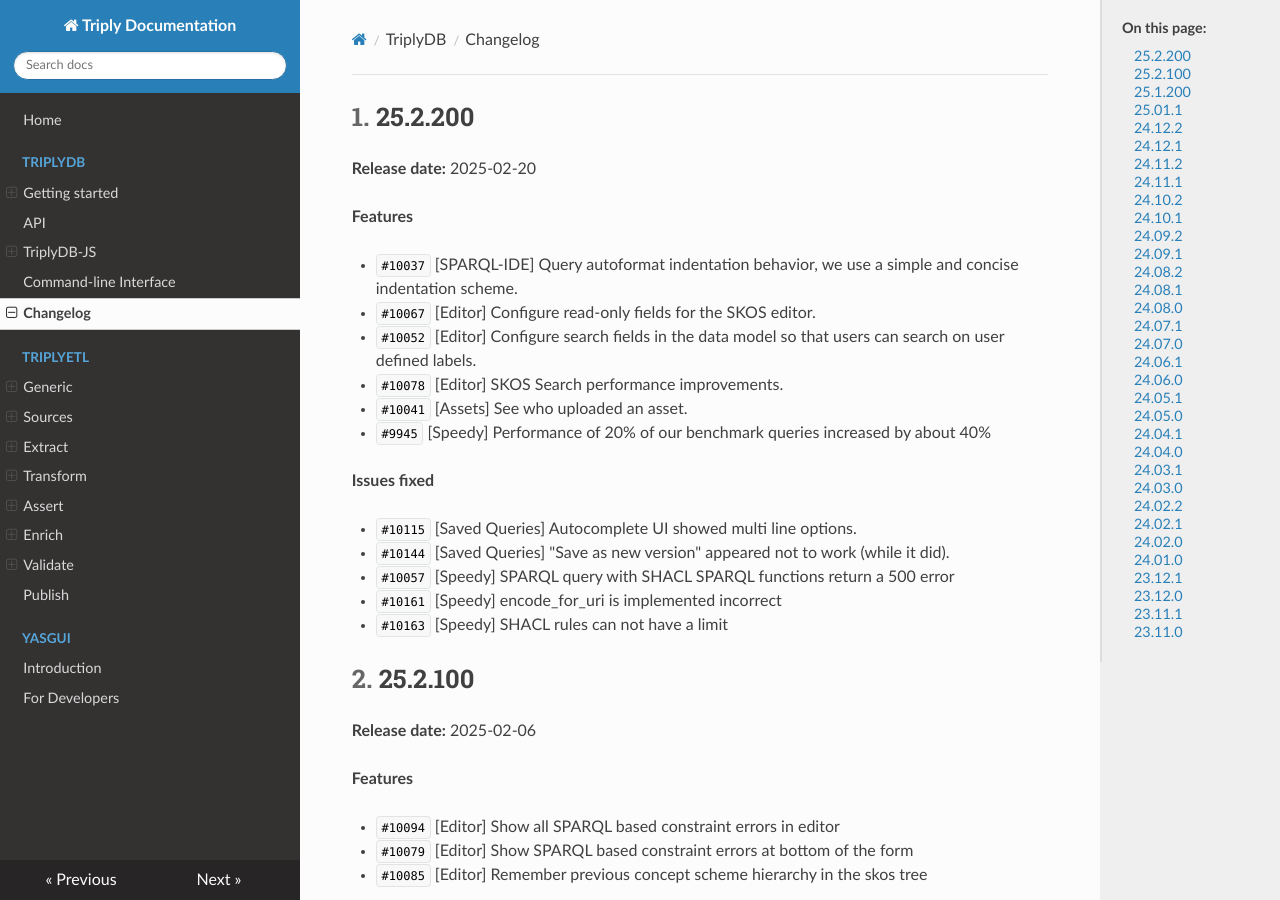
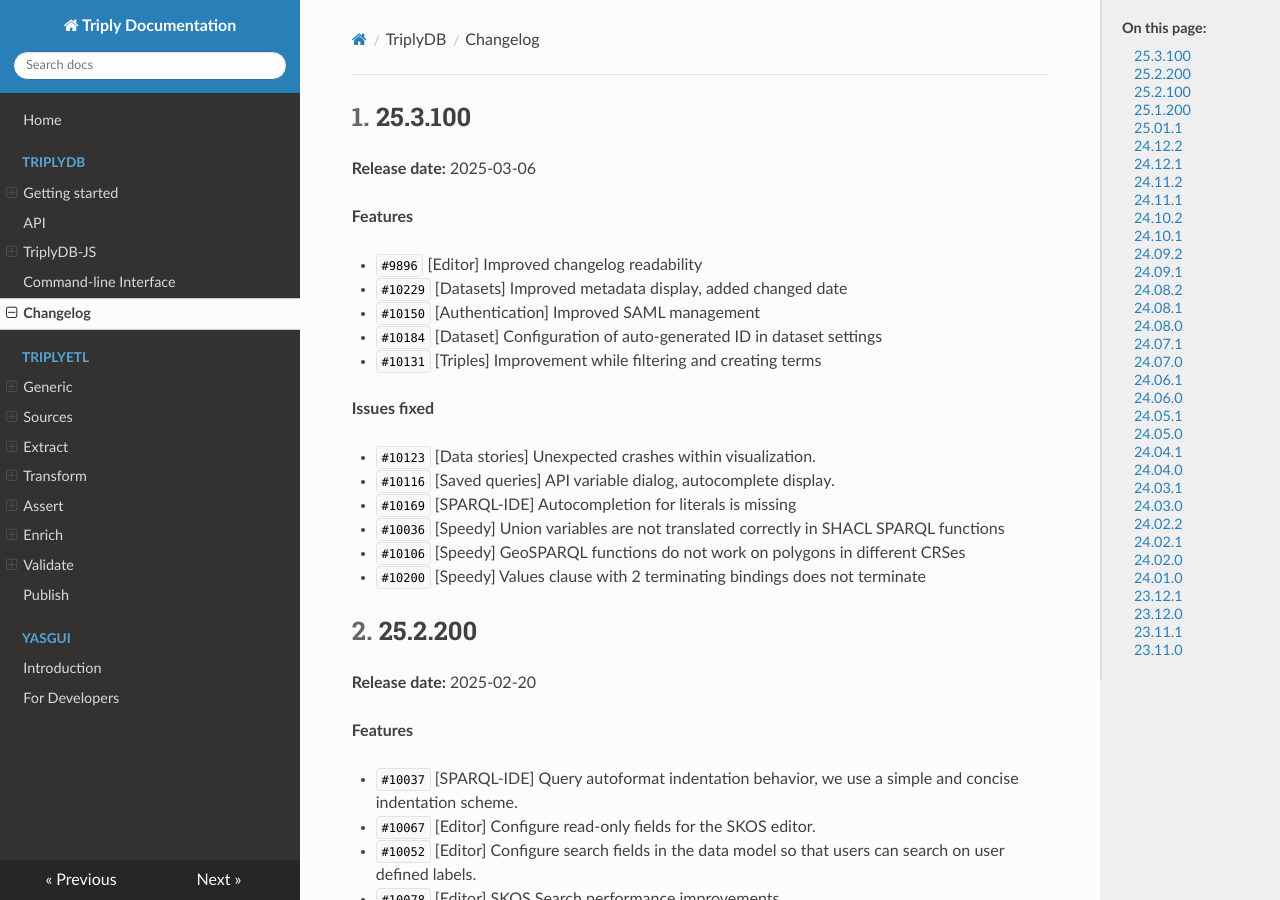
Before and after one commit to TriplyDB/Documentation, an MkDocs documentation site: the page built from docs/triplydb-changelog/index.md, in a window 1280 px wide and 900 px high. Built offline with MkDocs 1.6.1, drawn with Linux system fonts in a browser that asks for light colours.

Commit message:
25.3.100

```diff
--- a/docs/triplydb-changelog/index.md
+++ b/docs/triplydb-changelog/index.md
@@ -4,6 +4,27 @@
 ---
 
 [TOC]
+
+## 25.3.100 {#25.3.100}
+
+**Release date:** 2025-03-06
+
+**Features**
+
+- `#9896` [Editor] Improved changelog readability
+- `#10229` [Datasets] Improved metadata display, added changed date
+- `#10150` [Authentication] Improved SAML management
+- `#10184` [Dataset] Configuration of auto-generated ID in dataset settings
+- `#10131` [Triples] Improvement while filtering and creating terms
+
+**Issues fixed**
+
+- `#10123` [Data stories] Unexpected crashes within visualization.
+- `#10116` [Saved queries] API variable dialog, autocomplete display.
+- `#10169` [SPARQL-IDE] Autocompletion for literals is missing
+- `#10036` [Speedy] Union variables are not translated correctly in SHACL SPARQL functions
+- `#10106` [Speedy] GeoSPARQL functions do not work on polygons in different CRSes
+- `#10200` [Speedy] Values clause with 2 terminating bindings does not terminate
 
 ## 25.2.200 {#25.2.200}
 
```
